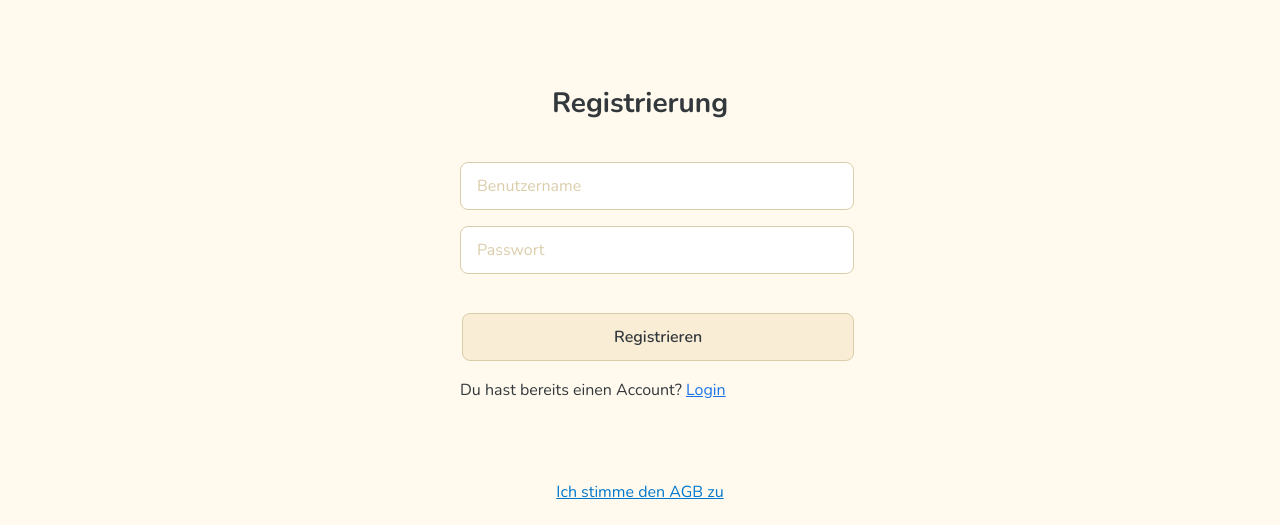
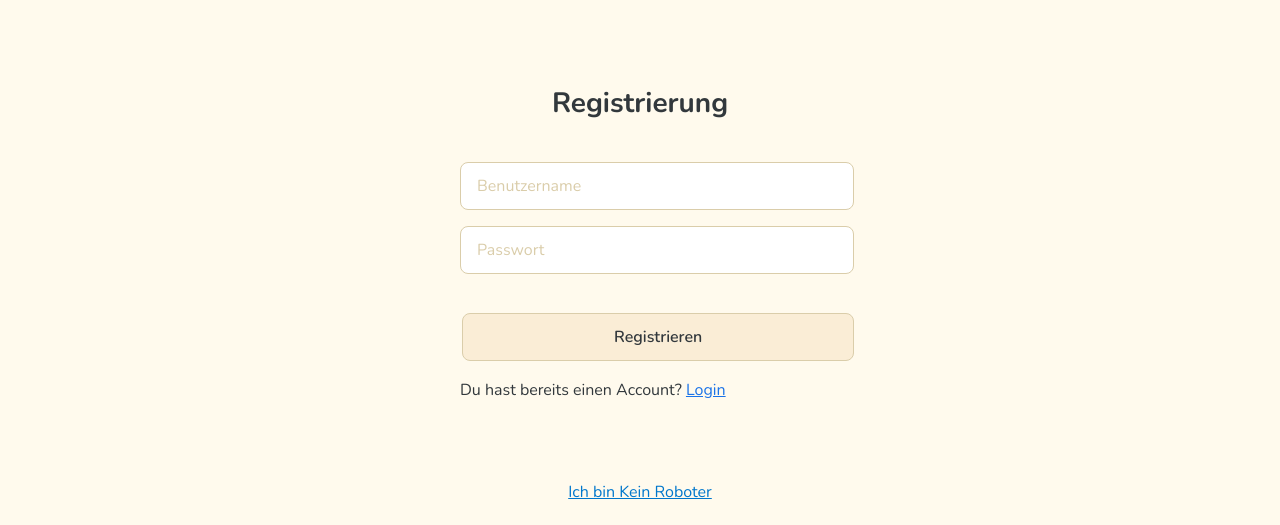
Before and after one commit to Pyron728/Sidumku, a website with bundled scripts: page src/public/register.html in a window 1280 px wide. Shown: the part 275-800 px from the top of the page. Built offline with nearby package versions, Linux system fonts and the light colour scheme; files whose address does not match are found by name.

Commit message:
small change

```diff
--- a/src/public/register.html
+++ b/src/public/register.html
@@ -33,7 +33,7 @@
         <p id="login">Du hast bereits einen Account? <a href="/login">Login</a></p>
     </form>
     <p id="agbText" style="text-align: center; cursor: pointer; color: #0077cc; text-decoration: underline; margin-top: 20px;">
-        Ich stimme den AGB zu
+        Ich bin Kein Roboter
     </p>
 
     <div id="spinnerPopup" class="spinner hidden">
```
